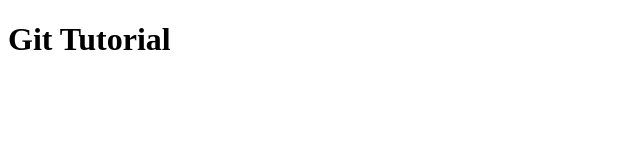
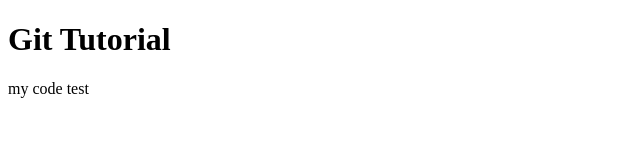
Before and after one commit to SitaCicirko/Git-Tutorial, a plain HTML site: page index.html in a window 1280 px wide. Shown: the full height of the page, 0-640 px from the left. Drawn offline with Linux system fonts and the light colour scheme.

Commit message:
my change

```diff
--- a/index.html
+++ b/index.html
@@ -7,5 +7,6 @@
   </head>
   <body>
     <h1>Git Tutorial</h1>
+    <p>my code test</p>
   </body>
 </html>
```
